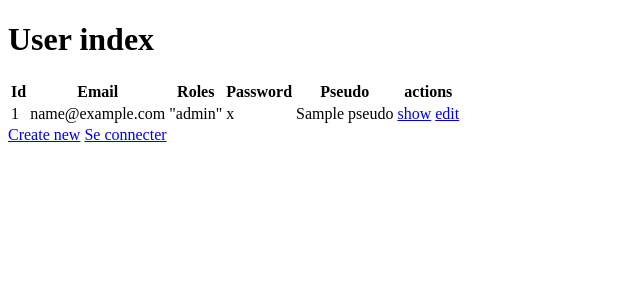
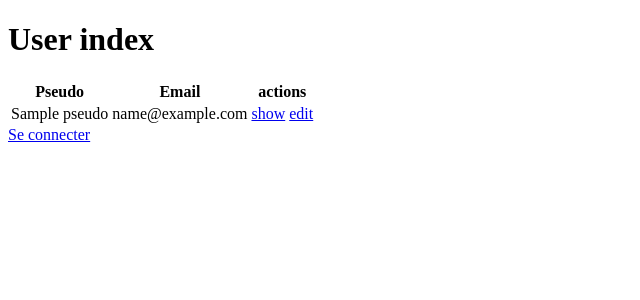
Before and after one commit to WildCodeSchool/reims-php-2009-hackathon-agricultor, a Symfony app: template templates/user/index.html.twig in a window 1280 px wide. Shown: the top 300 px of the page, without its empty margins (0-640 px from the left). Run offline with Twig, Linux system fonts and the light colour scheme; the template is opened without the code that fills it: most values are stand-ins (such as "Sample title", 1, 10 or a date in 2020); some libraries are stand-ins or nearby versions.

Commit message:
clean useless in templates

```diff
--- a/templates/user/index.html.twig
+++ b/templates/user/index.html.twig
@@ -8,22 +8,16 @@
     <table class="table">
         <thead>
             <tr>
-                <th>Id</th>
+                <th>Pseudo</th>
                 <th>Email</th>
-                <th>Roles</th>
-                <th>Password</th>
-                <th>Pseudo</th>
                 <th>actions</th>
             </tr>
         </thead>
         <tbody>
         {% for user in users %}
             <tr>
-                <td>{{ user.id }}</td>
+                <td>{{ user.pseudo }}</td>
                 <td>{{ user.email }}</td>
-                <td>{{ user.roles ? user.roles|json_encode : '' }}</td>
-                <td>{{ user.password }}</td>
-                <td>{{ user.pseudo }}</td>
                 <td>
                     <a href="{{ path('user_show', {'id': user.id}) }}">show</a>
                     <a href="{{ path('user_edit', {'id': user.id}) }}">edit</a>
@@ -37,5 +31,4 @@
         </tbody>
     </table>
 
-    <a href="{{ path('user_new') }}">Create new</a>
 {% endblock %}
```
Also changed, not shown: templates/user/show.html.twig (+0 -12 lines).
